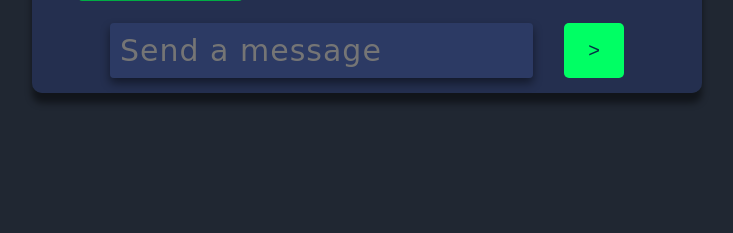
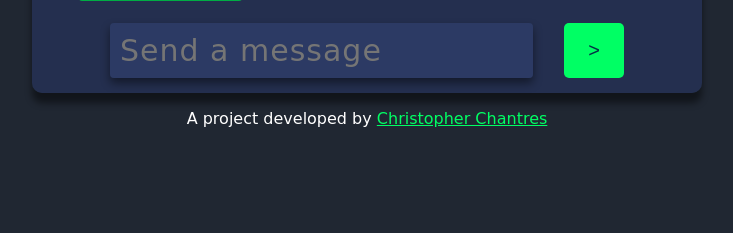
Before and after one commit to ChristopherChantres/PulgaB0T, a Django app: page / in a window 1280 px wide. Shown: the part 455-688 px from the top of the page, without its empty margins (273-1006 px from the left). Run offline with Django 4.2, Linux system fonts and the light colour scheme; some web fonts are replaced.

Commit message:
Footer added

```diff
--- a/chatbot/static/css/home.css
+++ b/chatbot/static/css/home.css
@@ -115,3 +115,7 @@ form {
   color: #043045;
   cursor: pointer;
 }
+
+.footer-author a {
+  color: #00ff64;
+}
--- a/chatbot/templates/chatbot/home.html
+++ b/chatbot/templates/chatbot/home.html
@@ -6,7 +6,7 @@
     <meta http-equiv="X-UA-Compatible" content="IE=edge">
     <meta name="viewport" content="width=device-width, initial-scale=1.0">
     <link rel="stylesheet" href="{% static 'css/home.css' %}">
-    <title>Home</title>
+    <title>Home | PulgaB0T</title>
   </head>
   <body>
     <div class="big-container">
@@ -42,7 +42,9 @@
           </form>
         </div>
       </main>
+      <footer>
+        <p class="footer-description">A project developed by <span class="footer-author"><a href="https://github.com/ChristopherChantres" target="_blanc">Christopher Chantres</a></span></p>
+      </footer>
     </div>
-
   </body>
 </html>
```
